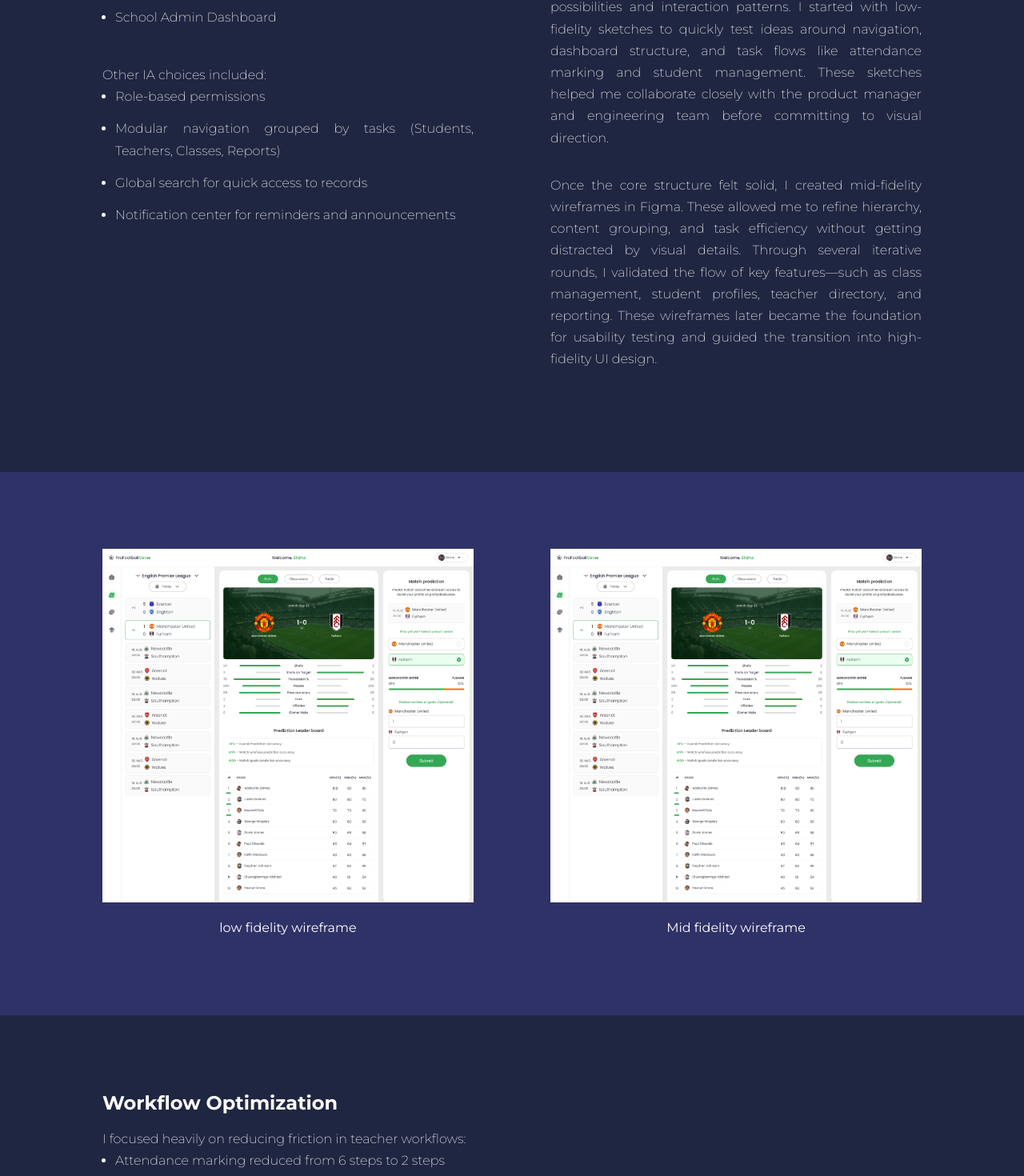
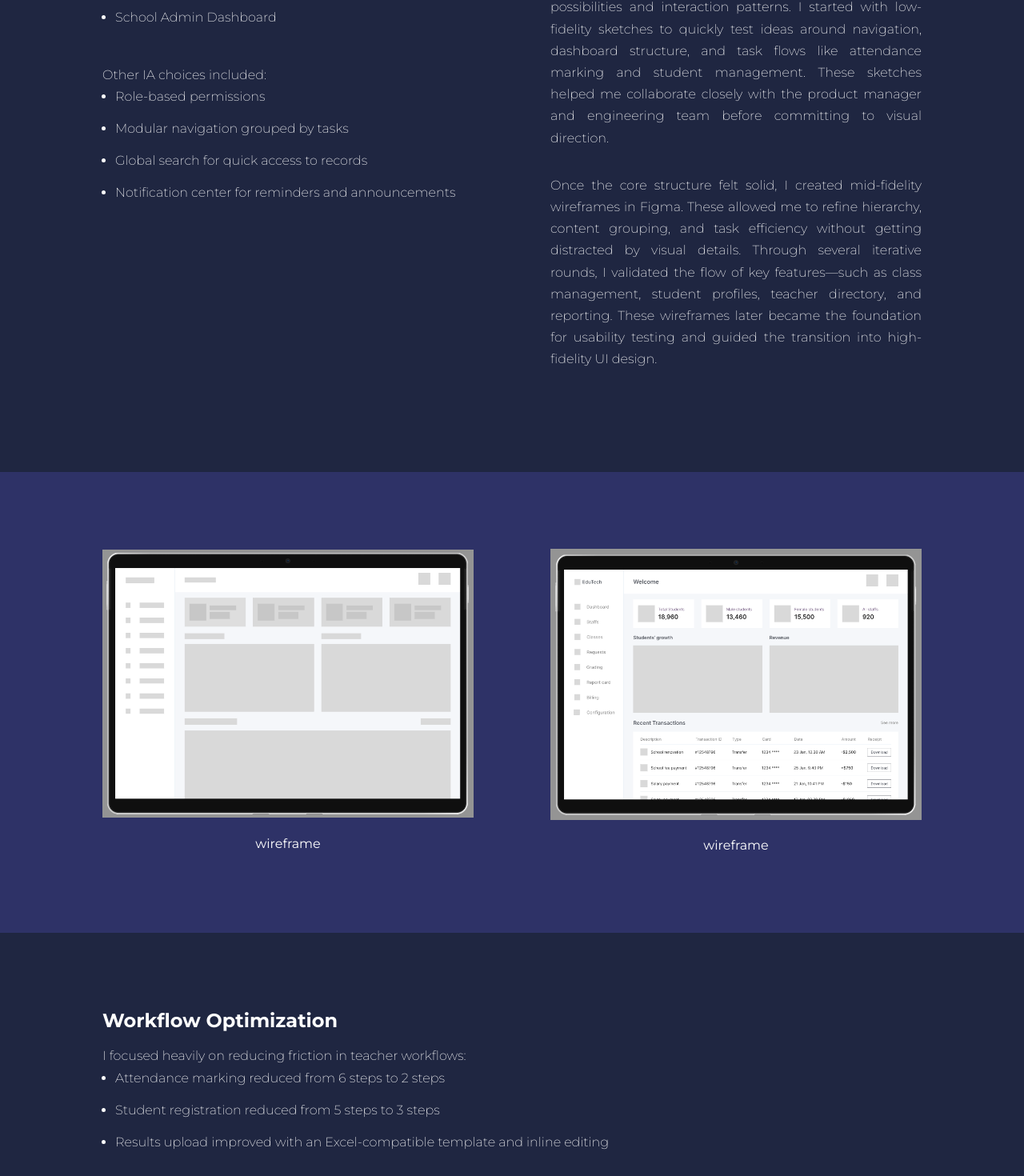
Before and after one commit to adexfit/reactuxportfolio, a React (Vite) app: page /edutech in a window 1280 px wide. Shown: the part 3044-4514 px from the top of the page at 80% size. Built offline with nearby package versions, Linux system fonts and the light colour scheme.

Commit message:
I completed the Edutech case study

```diff
--- a/src/assets/assets.js
+++ b/src/assets/assets.js
@@ -113,6 +113,7 @@ import edubilling from "../assets/edutech/edubilling.png";
 import edurequest from "../assets/edutech/edurequest.png";
 import edustaff from "../assets/edutech/edustaff.png";
 import edudashframe from "../assets/edutech/edudashframe.png";
+import eduwire2 from "../assets/edutech/eduwire2.png";
 
 export const assets = {
   illustrate3,
@@ -212,4 +213,6 @@ export const assets = {
   edubilling,
   edurequest,
   edustaff,
+  edudashframe,
+  eduwire2,
 };
--- a/src/pages/Edutech.jsx
+++ b/src/pages/Edutech.jsx
@@ -176,10 +176,7 @@ const EduTech = () => {
               Other IA choices included:
               <ul className="list">
                 <li>Role-based permissions</li>
-                <li>
-                  Modular navigation grouped by tasks (Students, Teachers,
-                  Classes, Reports)
-                </li>
+                <li>Modular navigation grouped by tasks</li>
                 <li>Global search for quick access to records</li>
                 <li>Notification center for reminders and announcements</li>
               </ul>
@@ -216,25 +213,25 @@ const EduTech = () => {
           <div className="image__column">
             <ul className="images">
               <li className="img">
-                <img src={assets.Match} alt="football img" />
+                <img src={assets.edudashframe} alt="low fi wireframe" />
               </li>
             </ul>
-            <figcaption>low fidelity wireframe</figcaption>
+            <figcaption> wireframe</figcaption>
           </div>
 
           <div className="image__column">
             <ul className="images">
               <li className="img">
-                <img src={assets.Match} alt="football img" />
+                <img src={assets.eduwire2} alt="low fi wireframe" />
               </li>
             </ul>
-            <figcaption>Mid fidelity wireframe</figcaption>
+            <figcaption>wireframe</figcaption>
           </div>
         </div>
       </section>
 
       <section className="">
-        <div className="container two__column">
+        <div className="container">
           <div className="text__column">
             <h3 className="colored_heading">Workflow Optimization</h3>
             <p>
@@ -253,7 +250,6 @@ const EduTech = () => {
               in real environments.
             </p>
           </div>
-          <div className="text__column"></div>
         </div>
       </section>
 
@@ -304,7 +300,7 @@ const EduTech = () => {
           <div className="image__column">
             <ul className="images">
               <li className="img">
-                <img src={assets.eduproto} alt="football img" />
+                <img src={assets.eduproto} alt="prototype" />
               </li>
             </ul>
           </div>
```
Also changed, not shown: src/assets/edutech/eduwire2.png (added).
